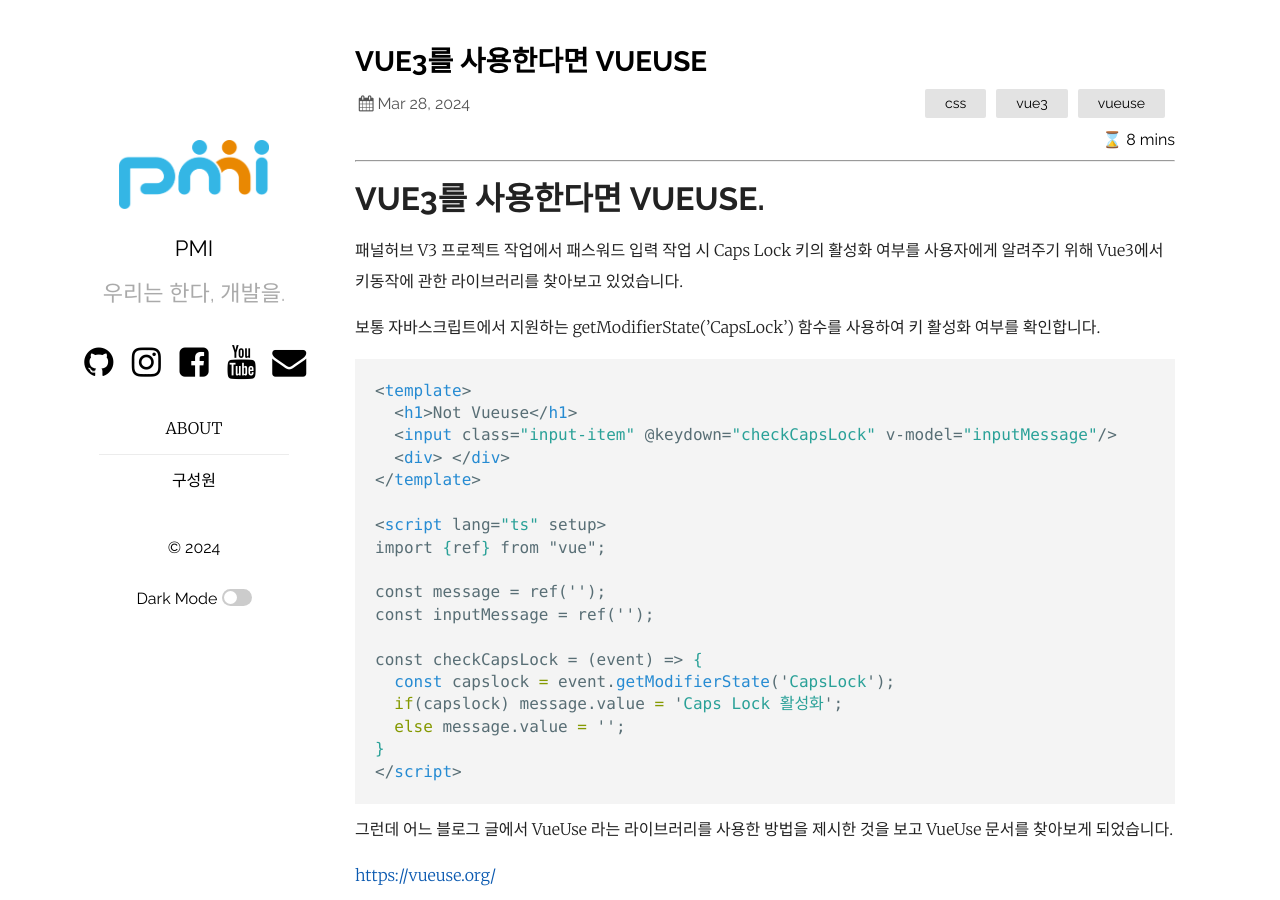
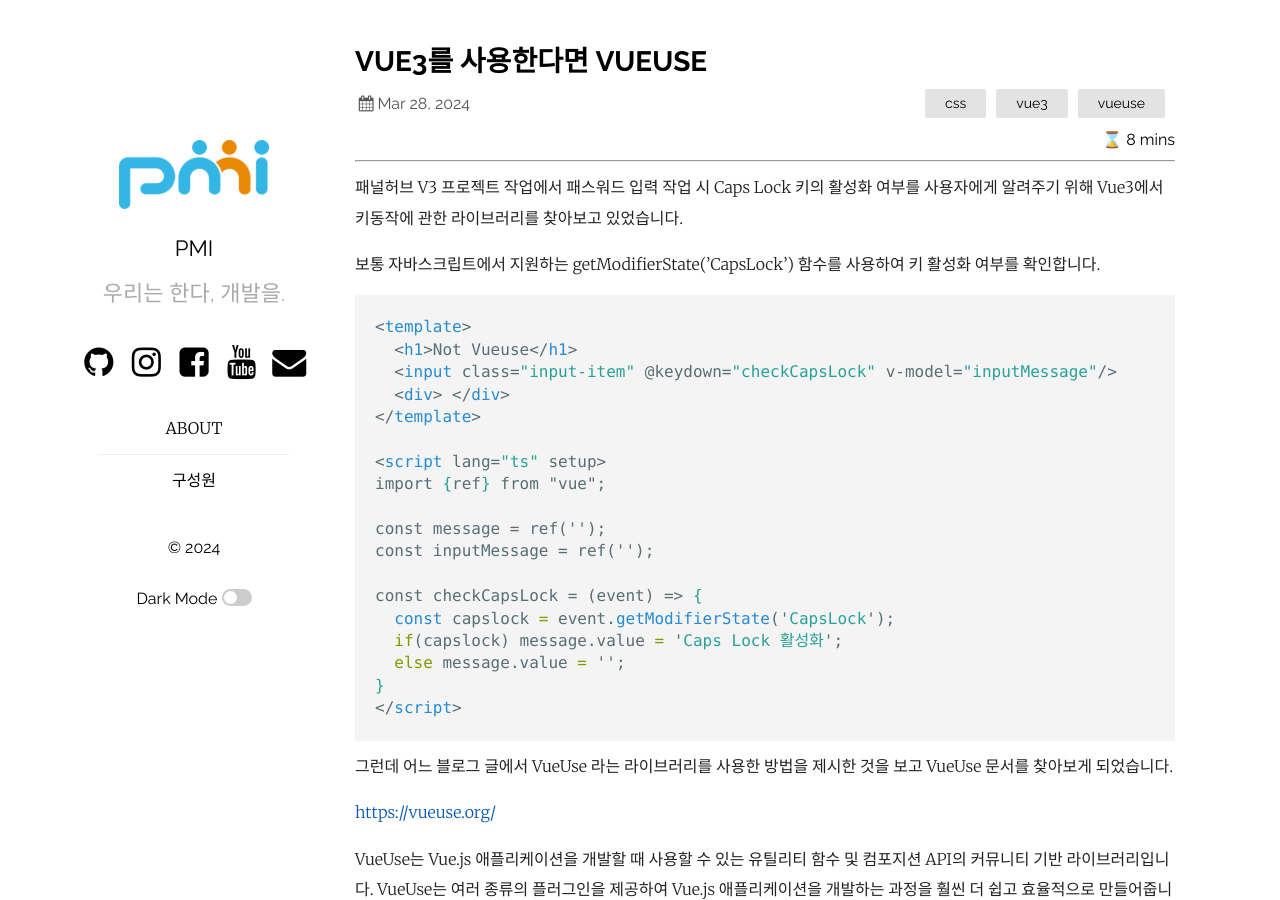
Before and after one commit to pmirnc-dev/pmirnc-dev.github.io, a Jekyll site: the page built from _posts/2024-03-28-Vue3를 사용한다면 VueUse.md, in a window 1280 px wide and 900 px high. Built offline with Jekyll 4.4.1, drawn with Linux system fonts in a browser that asks for light colours; comment, search, counter and statistics services are not loaded.

Commit message:
fix(post): 2024-03-28-vueuse 포스팅 수정

```diff
--- a/_posts/2024-03-28-Vue3를 사용한다면 VueUse.md
+++ b/_posts/2024-03-28-Vue3를 사용한다면 VueUse.md
@@ -12,8 +12,6 @@
 
 
 
-
-# VUE3를 사용한다면 VUEUSE.
 
 패널허브 V3 프로젝트 작업에서 패스워드 입력 작업 시 Caps Lock 키의 활성화 여부를 사용자에게 알려주기 위해 Vue3에서 키동작에 관한 라이브러리를 찾아보고 있었습니다.
 
```
